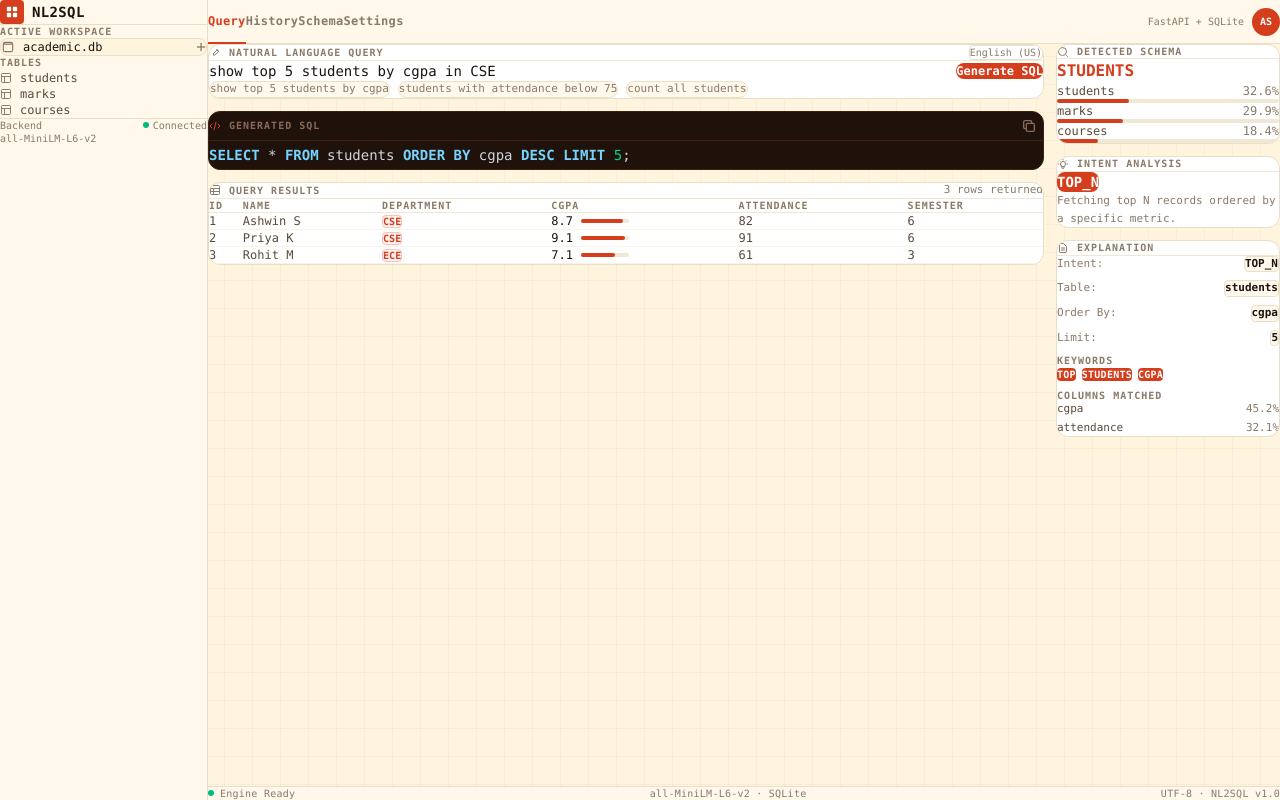
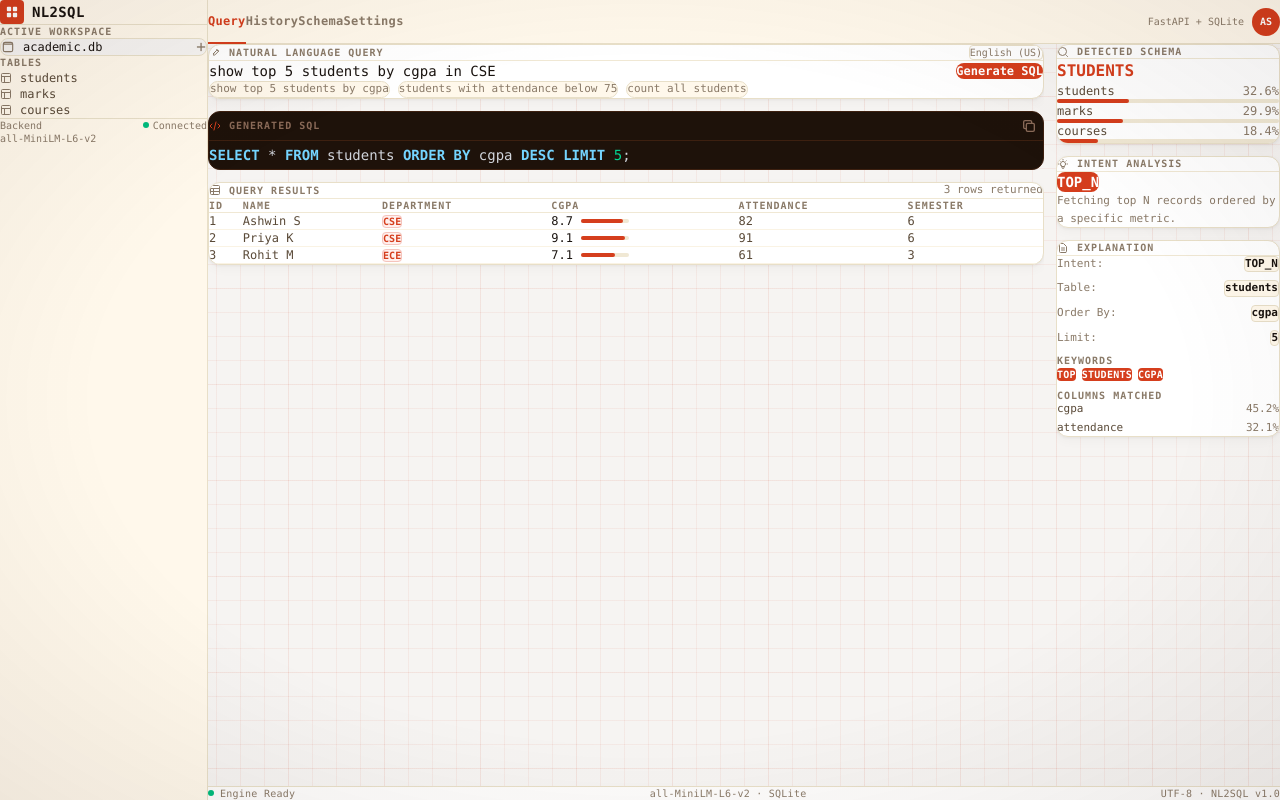
Before and after one commit to S-Axhwin/nlp-sql-ca, a React (Vite) app in the folder frontend/: page / in a window 1280 px wide. Built offline with nearby package versions, Linux system fonts and the light colour scheme; no server answers.

Commit message:
design: apply grid bg spec — #F6F4F2 base, dual 24px/96px grid, vignette, card shadows, focus glow

```diff
--- a/frontend/src/App.jsx
+++ b/frontend/src/App.jsx
@@ -191,7 +191,7 @@ export default function NL2SQL() {
         </div>
 
         <div className="px-4 pt-3 pb-1 text-[10px] tracking-widest font-semibold" style={{color:"#8a7a68"}}>ACTIVE WORKSPACE</div>
-        <div className="mx-3 mb-2 flex items-center gap-2 rounded-lg px-3 py-2 cursor-pointer transition-colors border" style={{background:"#fff5df", borderColor:"#e8dfc8"}}>
+        <div className="mx-3 mb-2 flex items-center gap-2 rounded-lg px-3 py-2 cursor-pointer transition-colors border" style={{background:"#F6F4F2", borderColor:"#e8dfc8"}}>
           <svg className="w-3.5 h-3.5" style={{color:"#8a7a68"}} fill="none" stroke="currentColor" viewBox="0 0 24 24"><path strokeLinecap="round" strokeLinejoin="round" strokeWidth={2} d="M4 7v10c0 2 1 3 3 3h10c2 0 3-1 3-3V7M4 7c0-2 1-3 3-3h10c2 0 3 1 3 3M4 7h16" /></svg>
           <span className="text-xs font-medium flex-1 truncate" style={{color:"#1a1410"}}>academic.db</span>
           <span className="text-base leading-none" style={{color:"#8a7a68"}}>+</span>
@@ -258,7 +258,7 @@ export default function NL2SQL() {
           <div className="flex-1 flex flex-col gap-3 min-w-0 overflow-y-auto">
 
             {/* NL Input */}
-            <div className="rounded-xl border overflow-hidden" style={{background:"#ffffff", borderColor:"#e8dfc8"}}>
+            <div className="rounded-xl border overflow-hidden" style={{background:"#ffffff", borderColor:"#e8dfc8", boxShadow:"0 1px 3px rgba(30,10,5,0.05),0 4px 12px rgba(30,10,5,0.03)"}}>
               <div className="flex items-center justify-between px-4 py-2.5 border-b" style={{borderColor:"#f0e8d4"}}>
                 <div className="flex items-center gap-2 text-[10px] tracking-widest font-semibold" style={{color:"#8a7a68"}}>
                   <svg className="w-3 h-3" fill="none" stroke="currentColor" viewBox="0 0 24 24"><path strokeLinecap="round" strokeLinejoin="round" strokeWidth={2} d="M15.232 5.232l3.536 3.536M9 13l6.586-6.586a2 2 0 012.828 2.828L11.828 15.828a2 2 0 01-1.414.586H9v-2a2 2 0 01.586-1.414z" /></svg>
@@ -324,7 +324,7 @@ export default function NL2SQL() {
             </div>
 
             {/* Results */}
-            <div className="rounded-xl border overflow-hidden" style={{background:"#ffffff", borderColor:"#e8dfc8"}}>
+            <div className="rounded-xl border overflow-hidden" style={{background:"#ffffff", borderColor:"#e8dfc8", boxShadow:"0 1px 3px rgba(30,10,5,0.05),0 4px 12px rgba(30,10,5,0.03)"}}>
               <div className="flex items-center justify-between px-4 py-2.5 border-b" style={{borderColor:"#f0e8d4"}}>
                 <div className="flex items-center gap-2 text-[10px] tracking-widest font-semibold" style={{color:"#8a7a68"}}>
                   <svg className="w-3 h-3" fill="none" stroke="currentColor" viewBox="0 0 24 24"><rect x="3" y="3" width="18" height="18" rx="2" strokeWidth={2} /><path d="M3 9h18M3 15h18M9 9v12" strokeWidth={2} /></svg>
@@ -388,7 +388,7 @@ export default function NL2SQL() {
           <div className="w-56 min-w-[224px] flex flex-col gap-3 overflow-y-auto">
 
             {/* Detected Schema */}
-            <div className="rounded-xl border overflow-hidden" style={{background:"#ffffff", borderColor:"#e8dfc8"}}>
+            <div className="rounded-xl border overflow-hidden" style={{background:"#ffffff", borderColor:"#e8dfc8", boxShadow:"0 1px 3px rgba(30,10,5,0.05),0 4px 12px rgba(30,10,5,0.03)"}}>
               <div className="px-4 py-2.5 border-b flex items-center gap-2 text-[10px] tracking-widest font-semibold" style={{borderColor:"#f0e8d4", color:"#8a7a68"}}>
                 <svg className="w-3 h-3" fill="none" stroke="currentColor" viewBox="0 0 24 24"><circle cx="11" cy="11" r="8" strokeWidth={2} /><path d="M21 21l-2-2" strokeWidth={2} strokeLinecap="round" /></svg>
                 DETECTED SCHEMA
@@ -410,7 +410,7 @@ export default function NL2SQL() {
             </div>
 
             {/* Intent Analysis */}
-            <div className="rounded-xl border overflow-hidden" style={{background:"#ffffff", borderColor:"#e8dfc8"}}>
+            <div className="rounded-xl border overflow-hidden" style={{background:"#ffffff", borderColor:"#e8dfc8", boxShadow:"0 1px 3px rgba(30,10,5,0.05),0 4px 12px rgba(30,10,5,0.03)"}}>
               <div className="px-4 py-2.5 border-b flex items-center gap-2 text-[10px] tracking-widest font-semibold" style={{borderColor:"#f0e8d4", color:"#8a7a68"}}>
                 <svg className="w-3 h-3" fill="none" stroke="currentColor" viewBox="0 0 24 24"><path strokeLinecap="round" strokeLinejoin="round" strokeWidth={2} d="M9.663 17h4.673M12 3v1m6.364 1.636l-.707.707M21 12h-1M4 12H3m3.343-5.657l-.707-.707m2.828 9.9a5 5 0 117.072 0l-.548.547A3.374 3.374 0 0014 18.469V19a2 2 0 11-4 0v-.531c0-.895-.356-1.754-.988-2.386l-.548-.547z" /></svg>
                 INTENT ANALYSIS
@@ -422,7 +422,7 @@ export default function NL2SQL() {
             </div>
 
             {/* Explanation */}
-            <div className="rounded-xl border overflow-hidden" style={{background:"#ffffff", borderColor:"#e8dfc8"}}>
+            <div className="rounded-xl border overflow-hidden" style={{background:"#ffffff", borderColor:"#e8dfc8", boxShadow:"0 1px 3px rgba(30,10,5,0.05),0 4px 12px rgba(30,10,5,0.03)"}}>
               <div className="px-4 py-2.5 border-b flex items-center gap-2 text-[10px] tracking-widest font-semibold" style={{borderColor:"#f0e8d4", color:"#8a7a68"}}>
                 <svg className="w-3 h-3" fill="none" stroke="currentColor" viewBox="0 0 24 24"><path strokeLinecap="round" strokeLinejoin="round" strokeWidth={2} d="M9 12h6m-6 4h6m2 5H7a2 2 0 01-2-2V5a2 2 0 012-2h5.586a1 1 0 01.707.293l5.414 5.414a1 1 0 01.293.707V19a2 2 0 01-2 2z" /></svg>
                 EXPLANATION
@@ -472,7 +472,7 @@ export default function NL2SQL() {
         </div>{/* end content */}
 
         {/* Status Bar */}
-        <div className="flex items-center justify-between px-5 py-1.5 border-t text-[10px] tracking-wide" style={{background:"#fff8eb", borderColor:"#e8dfc8", color:"#8a7a68"}}>
+        <div className="flex items-center justify-between px-5 py-1.5 border-t text-[10px] tracking-wide" style={{background:"#fdfcfb", borderColor:"#e8dfc8", color:"#8a7a68"}}>
           <span className="flex items-center gap-1.5">
             <span className={`w-1.5 h-1.5 rounded-full inline-block ${loading ? "bg-amber-400 animate-pulse" : error ? "bg-red-400" : "bg-emerald-500"}`} />
             {loading ? "Generating…" : error ? "Error" : "Engine Ready"}
--- a/frontend/src/index.css
+++ b/frontend/src/index.css
@@ -1,14 +1,13 @@
 *, *::before, *::after { box-sizing: border-box; margin: 0; padding: 0; }
 
 :root {
-  --bg: #fff5df;
+  --bg: #F6F4F2;
   --accent: #d53e1d;
-  --accent-hover: #b8341a;
+  --accent-subtle: rgba(201, 42, 14, 0.06);
   --card: #ffffff;
   --border: #e8dfc8;
   --text: #1a1410;
   --muted: #8a7a68;
-  --grid-color: rgba(213, 62, 29, 0.06);
 }
 
 html, body, #root {
@@ -16,11 +15,51 @@ html, body, #root {
   font-family: 'JetBrains Mono', 'Fira Code', 'Consolas', monospace;
 }
 
+/* ── Base + dual grid ─────────────────────────────────────── */
 body {
   background-color: var(--bg);
   background-image:
-    linear-gradient(var(--grid-color) 1px, transparent 1px),
-    linear-gradient(90deg, var(--grid-color) 1px, transparent 1px);
-  background-size: 28px 28px;
+    /* secondary grid — 96px, softer */
+    linear-gradient(rgba(201,42,14,0.03) 1px, transparent 1px),
+    linear-gradient(90deg, rgba(201,42,14,0.03) 1px, transparent 1px),
+    /* primary grid — 24px */
+    linear-gradient(rgba(201,42,14,0.06) 1px, transparent 1px),
+    linear-gradient(90deg, rgba(201,42,14,0.06) 1px, transparent 1px);
+  background-size:
+    96px 96px,
+    96px 96px,
+    24px 24px,
+    24px 24px;
   color: var(--text);
 }
+
+/* ── Vignette overlay ─────────────────────────────────────── */
+body::after {
+  content: '';
+  pointer-events: none;
+  position: fixed;
+  inset: 0;
+  background: radial-gradient(ellipse at center, transparent 60%, rgba(30,10,5,0.07) 100%);
+  z-index: 9999;
+}
+
+/* ── Card elevation ───────────────────────────────────────── */
+.card {
+  background: #ffffff;
+  border: 1px solid #e8dfc8;
+  box-shadow: 0 1px 3px rgba(30,10,5,0.04), 0 4px 12px rgba(30,10,5,0.03);
+  border-radius: 0.75rem;
+}
+
+/* ── Focus / active glow ──────────────────────────────────── */
+input:focus {
+  outline: none;
+  box-shadow: 0 0 0 2px rgba(213, 62, 29, 0.15);
+  border-radius: 4px;
+}
+
+button:focus-visible {
+  outline: 2px solid rgba(213, 62, 29, 0.4);
+  outline-offset: 2px;
+  border-radius: 6px;
+}
```
